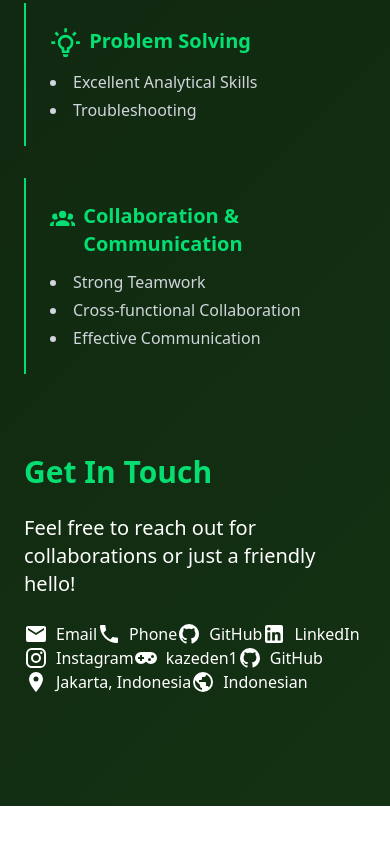
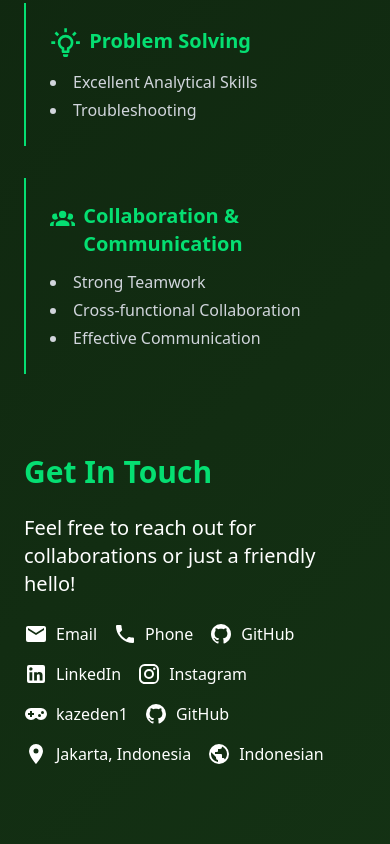
Before and after one commit to FilbertSevilen1/Portfolio, a Next.js app: page / in a window 390 px wide. Shown: the part 9024-9868 px from the top of the page. Before the commit the page ends 9830 px from the top, so only its background shows below. Built offline with nearby package versions, Linux system fonts and the light colour scheme.

Commit message:
Update Link Gap

```diff
--- a/src/components/Contact.tsx
+++ b/src/components/Contact.tsx
@@ -88,7 +88,7 @@
         Feel free to reach out for collaborations or just a friendly hello!
       </motion.p>
 
-      <div className="flex items-center flex-wrap md:gap-8">
+      <div className="flex items-center flex-wrap gap-4 md:gap-8">
         {contacts.map((contact, i) => (
           <motion.div
             key={i}
```
